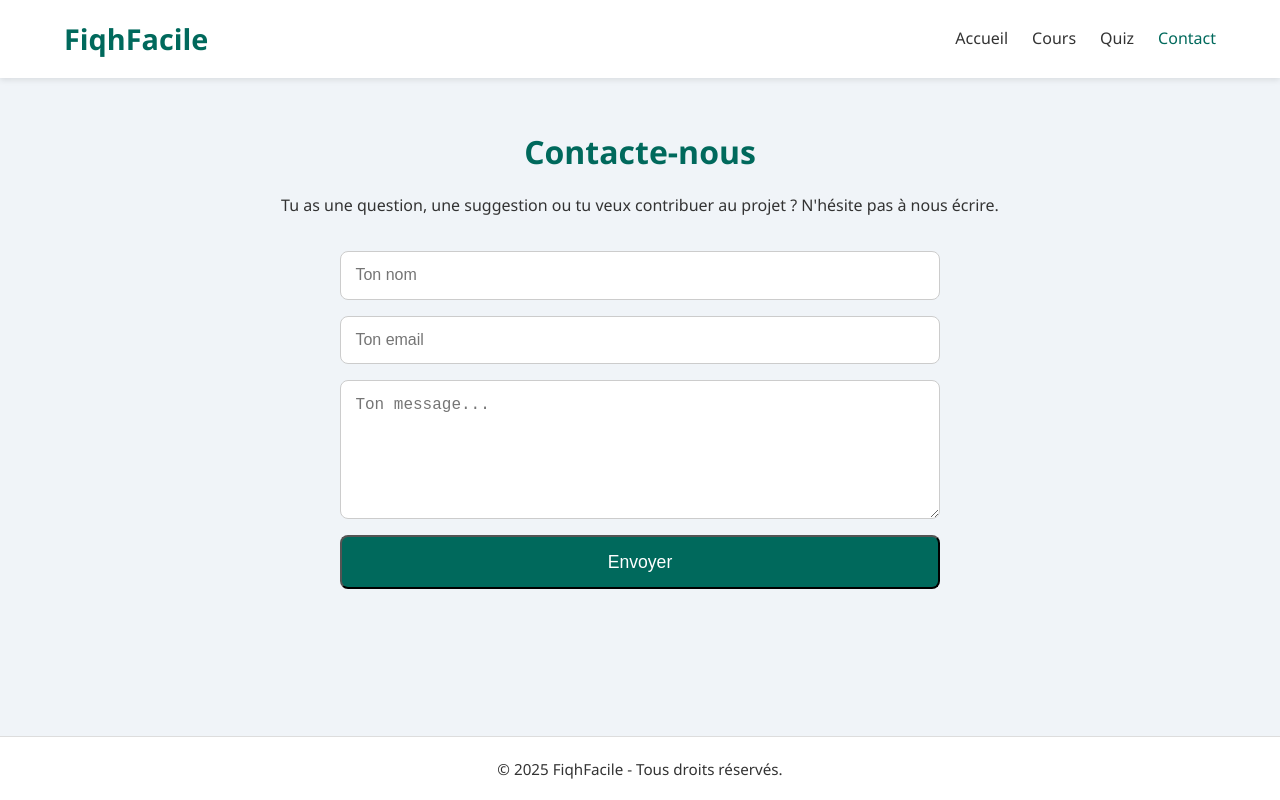
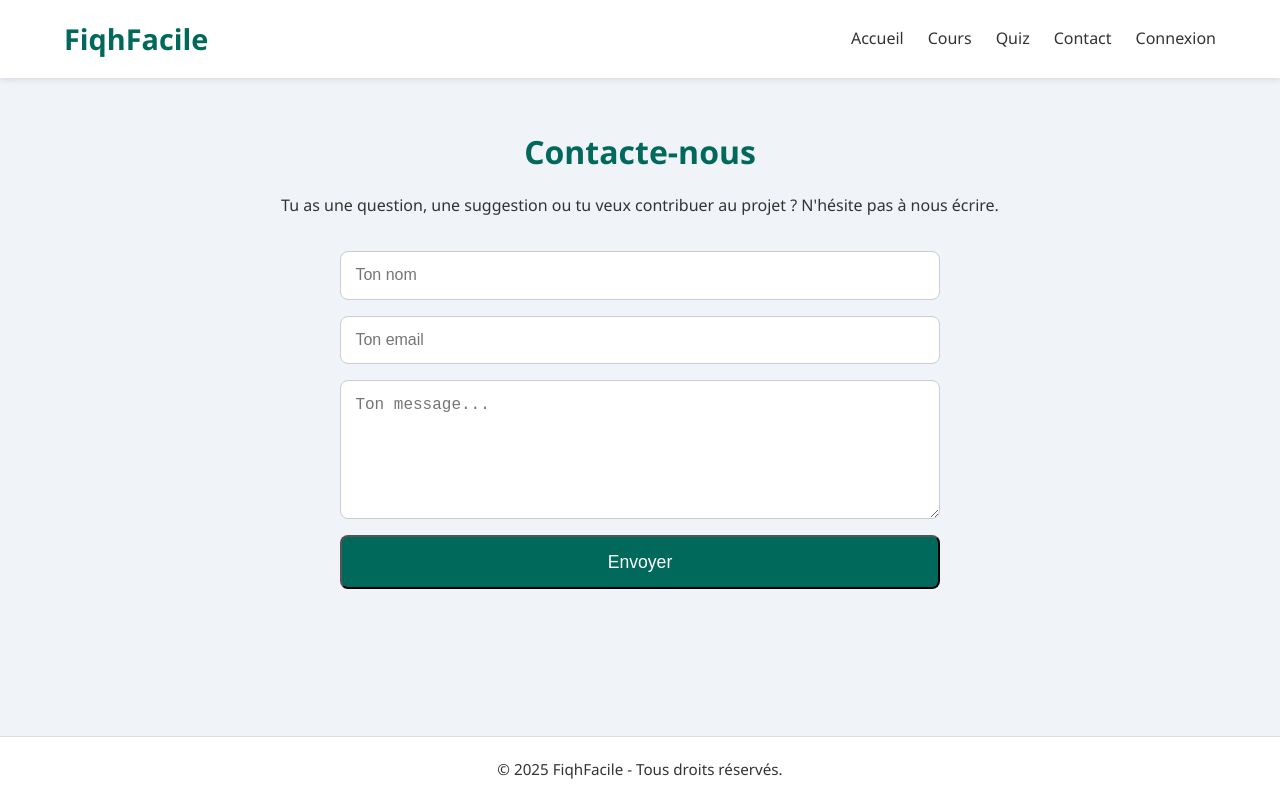
Before and after one commit to alhaqq12/alhaqq12.github.io, a plain HTML site: page contact.html in a window 1280 px wide. Drawn offline with Linux system fonts and the light colour scheme.

Commit message:
Update contact.html

```diff
--- a/contact.html
+++ b/contact.html
@@ -12,12 +12,13 @@
     <div class="container nav-container">
       <h1 class="logo">FiqhFacile</h1>
       <nav>
-        <ul class="nav-links">
-          <li><a href="index.html">Accueil</a></li>
-          <li><a href="cours.html">Cours</a></li>
-          <li><a href="quiz.html">Quiz</a></li>
-          <li><a href="contact.html" class="active">Contact</a></li>
-        </ul>
+       <ul class="nav-links">
+  <li><a href="index.html">Accueil</a></li>
+  <li><a href="cours.html">Cours</a></li>
+  <li><a href="quiz.html">Quiz</a></li>
+  <li><a href="contact.html">Contact</a></li>
+  <li><a href="login.html">Connexion</a></li>
+</ul>
       </nav>
     </div>
   </header>
```
